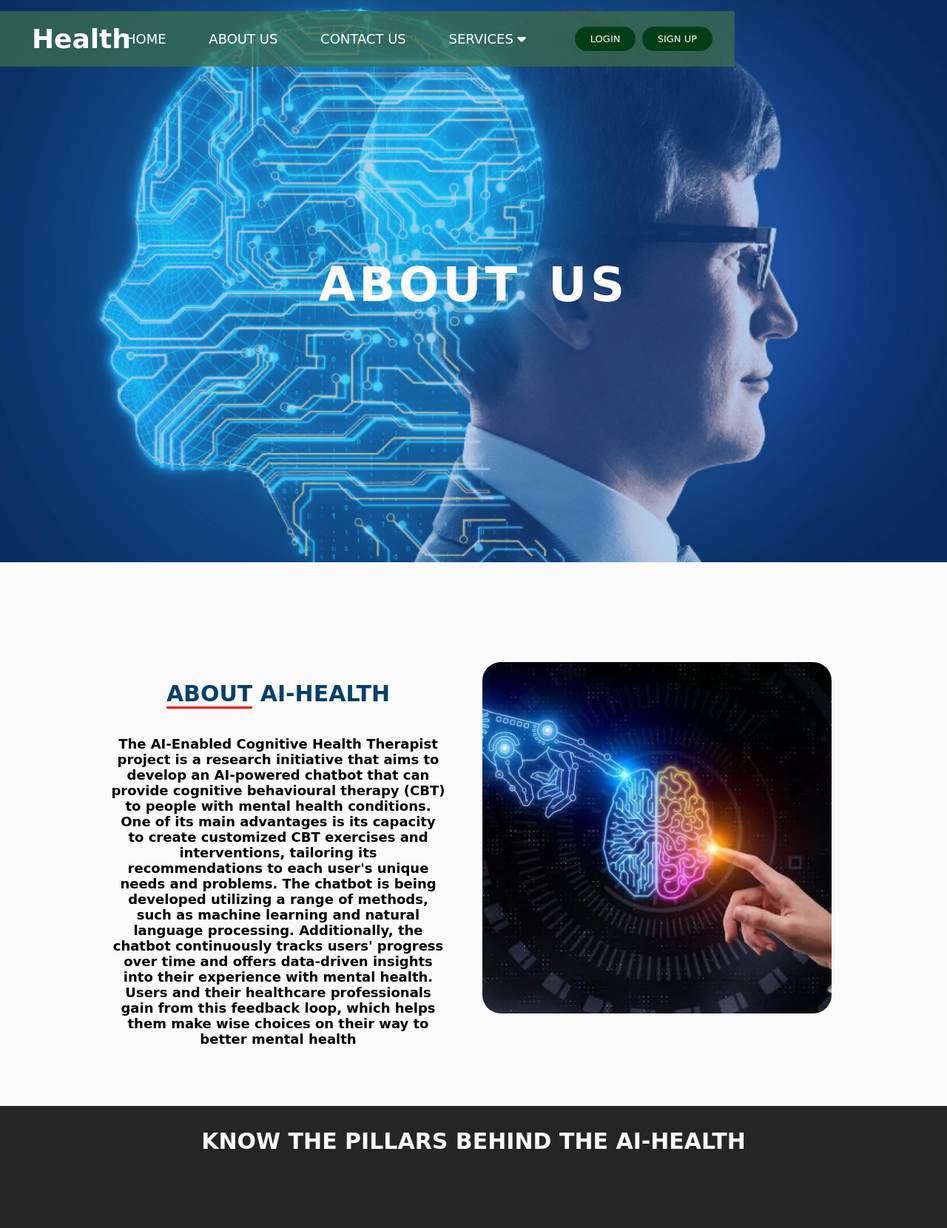
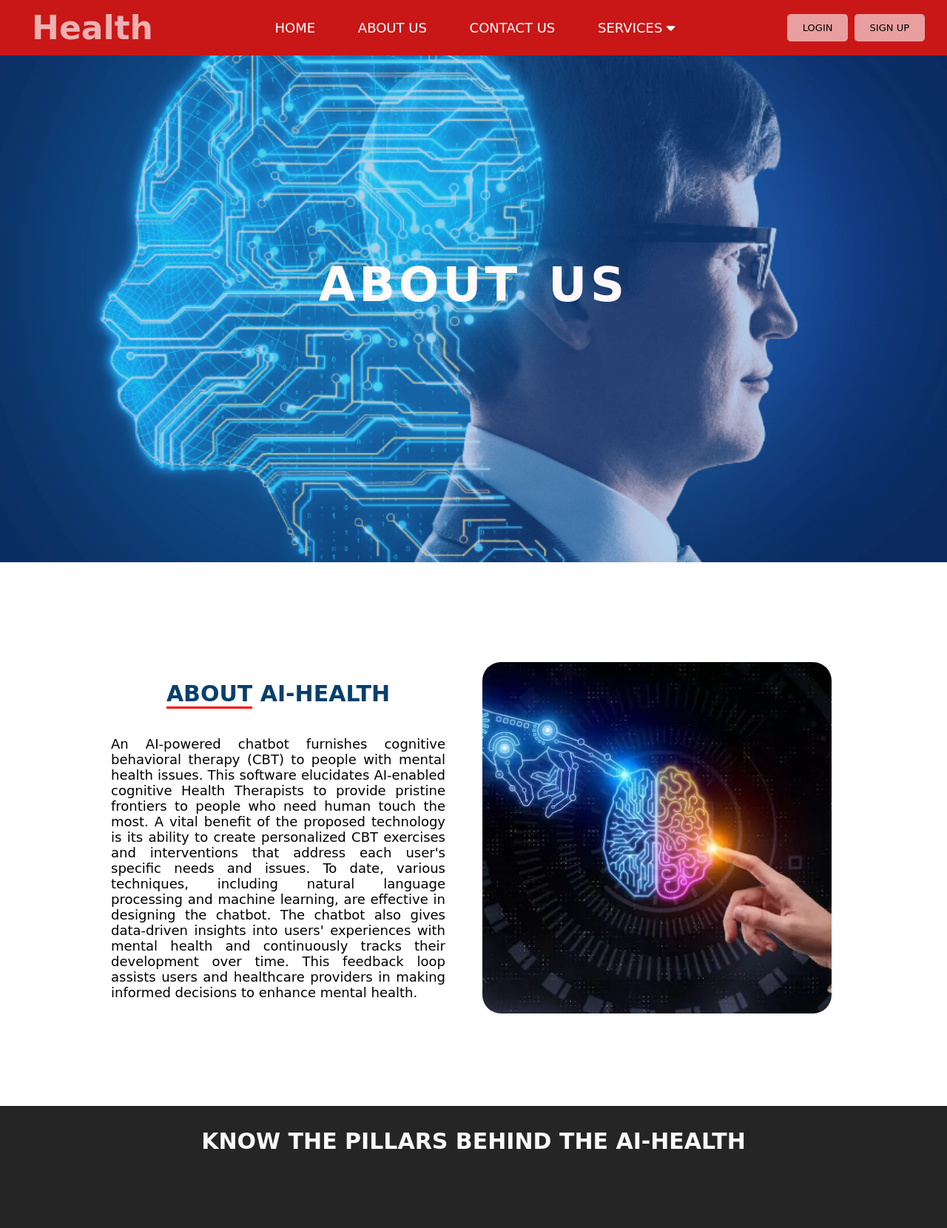
Before and after one commit to Arijit1610/AI-Enabled_Cognitive_Health_Therapist, a Flask app: page /about in a window 1280 px wide. Shown: the top 1660 px of the page at 74% size. Run offline with Flask 3, Linux system fonts and the light colour scheme; some libraries are stand-ins or nearby versions; some web fonts are replaced.

Commit message:
about and home page

```diff
--- a/main.py
+++ b/main.py
@@ -5,10 +5,14 @@ app = Flask(__name__)
 @app.route('/home')
 def home():
 	return render_template('home.html')
+	# return "This page is under development"
 @app.route('/contact')
 def contact():
 	return render_template('contact.html')
 @app.route('/about')
 def about():
 	return render_template('about.html')
+@app.route('/service')
+def service():
+	return render_template("Services.html")
 app.run(debug=True)
--- a/static/css/aboutus_newproj.css
+++ b/static/css/aboutus_newproj.css
@@ -8,7 +8,7 @@
 }
 
 /* Navbar */
-header {
+/* header {
   z-index: 999;
   position: absolute;
   top: 0;
@@ -79,7 +79,7 @@ header .navigation .navigation-items .active:before {
   bottom: 0;
   left: 0;
   transition: 0.3s ease;
-}
+} */
 
 /* Content */
 .home {
@@ -305,7 +305,7 @@ i.fa-lock {
  }
 .sep2 p {
   font-size: 18px;
-  font-weight: bold;
+
   padding: 40px 30px 5px 30px;
   text-align: left;
 }
--- a/static/css/contact_aihealth.css
+++ b/static/css/contact_aihealth.css
@@ -8,7 +8,7 @@
 }
 
 /* Navbar */
-header {
+/* header {
   z-index: 999;
   position: absolute;
   top: 0;
@@ -87,7 +87,7 @@ header .navigation  .active:before {
   bottom:-5px;
   left: 0;
   transition: 0.3s ease;
-}
+} */
 /* Content */
 .home {
   padding: 100px 200px;
--- a/static/css/navbar.css
+++ b/static/css/navbar.css
@@ -1,9 +1,17 @@
-@font-face {
+/* @font-face {
     font-family: Manjari;
     src: url('Manjari-Regular.ttf');
 
     font-family: Signika;
     src:url('Signika-VariableFont_GRAD.ttf')
+} */
+
+@font-face {
+    font-family: Manjari;
+    src: url(/Font/Manjari/Manjari-Regular.ttf);
+
+    font-family: Signika;
+    src:url(/Font/Signika/Signika-VariableFont_GRAD\,wght.ttf);
 }
 
 
@@ -14,7 +22,7 @@
 }
 body
 {
-    background-color: #fbfbfb;
+    background-color: #ffffff;
 }
 
 
@@ -25,6 +33,8 @@ header
 {
     position: fixed;
     width: 100%;
+	z-index: 9999;
+	opacity: 1;
 }
 
 /* .header_up
@@ -43,24 +53,26 @@ header
 	display: flex;
 	font-size: 18px;
 	font-family: Signika ;
+    flex-wrap: wrap;
 	justify-content: space-between;
 	align-items:center;
 
 	/* overflow: auto; */
-	background-color: #3c6e4dc2;
+	background-color: #c91717;
 }
-.website_name
+.website-name
 {
-	font-size: 25px;
-    width: 25%;
-    flex-basis:100px;
-}
-.header_down h1
-{
-	color: white;
-	width: 164%;
+    /* font-family: Manjari ,Signika; */
+	font-size: 22px ;
+    width: 35%;
+    color: rgba(255, 255, 255, 0.665) ;
+    flex-basis:250px ;
     text-align: center;
 }
+/* .website-name h1
+{
+	width: 164%;
+} */
 
 
 .login_signup ul li
@@ -71,17 +83,17 @@ header
 .login_signup ul li a
 {
     text-decoration: none;
-    padding: 9px 21px;
-    border-radius: 30px;
-    background-color:#023f16 ;
-    color: white;
+    padding: 11px 21px;
+    border-radius: 5px;
+    background-color: rgba(255, 253, 253, 0.592);
+    color: black;
 }
 .login_signup ul li a:hover
 {
-    background-color: rgba(255, 253, 253, 0.592);
-    color: black;
-    padding: 9px 21px;
-    border-radius: 30px;
+    background-color:#023f16 ;
+    color: white;
+    padding: 11px 21px;
+    border-radius: 5px;
 }
 
 
@@ -108,22 +120,30 @@ header
 {
     text-decoration: none;
     padding: 11px 21px;
-    border-radius: 30px;
+    border-bottom: 2px  #3c6e4dc2;
+    /* border-radius: 7px; */
     /* background-color: ; */
     color: white;
 }
 .navbar ul li a:hover
 {
-    background-color: rgba(255, 253, 253, 0.592);
-    color: black;
+    /* background-color: rgba(255, 253, 253, 0.592); */
+    /* text-decoration: underline; */
+
+    color: rgb(255, 255, 255);
     padding: 11px 21px;
-    border-radius: 30px;
+    border-bottom: 2px solid #ffffffc2 ;
+    border-radius: 5px;
 }
 .dropdown
 {
     position: relative;
     display: inline-block;
     /* padding: 5px 5px; */
+}
+.dropdown li a i
+{
+    font-size: 10px;
 }
 div.dropdown-content
 {
@@ -133,6 +153,8 @@ div.dropdown-content
 }
 .dropdown:hover  .dropdown-content
 {
+    position : absolute;
+    top: 150%;
     display:flex;
     flex-direction: column;
     flex-wrap: wrap;
@@ -143,13 +165,15 @@ div.dropdown-content
 .dropdown:hover .dropdown-content a
 {
     padding: 11px 21px;
-    border-radius: 7px;
+    border-radius: 7px !important;
     color: black;
 }
 .dropdown:hover .dropdown-content a:hover
 {
-    background-color: #3c6e4dc2;
+    background-color: #3c6e4dc2 ;
     color:white;
+    border-bottom: none !important;
+    /* text-decoration: underline; */
     padding: 11px 21px;
-    border-radius: 7px;
+    border-radius: 7px !important;
 }
--- a/templates/Services.html
+++ b/templates/Services.html
@@ -9,6 +9,9 @@ Services
 
 {% block content %}
 <div style="height: 50vh ; width: 100%;"></div>
+<center>
+	<h1>This page is under development</h1>
+</center>
 <div style="height: 50vh ; width: 100%;"></div>
 <div></div>
 {% endblock %}
--- a/templates/about.html
+++ b/templates/about.html
@@ -98,7 +28,7 @@ ABOUT US
          <h2><span>ABOUT</span> AI-HEALTH</h2>
 
 
-          <p style="text-align: center;" >The AI-Enabled Cognitive Health Therapist project is a research initiative that aims to develop an AI-powered chatbot that can provide cognitive behavioural therapy (CBT) to people with mental health conditions. One of its main advantages is its capacity to create customized CBT exercises and interventions, tailoring its recommendations to each user's unique needs and problems. The chatbot is being developed utilizing a range of methods, such as machine learning and natural language processing. Additionally, the chatbot continuously tracks users' progress over time and offers data-driven insights into their experience with mental health. Users and their healthcare professionals gain from this feedback loop, which helps them make wise choices on their way to better mental health</p>
+          <p style="text-align: justify;" >An AI-powered chatbot furnishes cognitive behavioral therapy (CBT) to people with mental health issues. This software elucidates AI-enabled cognitive Health Therapists to provide pristine frontiers to people who need human touch the most. A vital benefit of the proposed technology is its ability to create personalized CBT exercises and interventions that address each user's specific needs and issues. To date, various techniques, including natural language processing and machine learning, are effective in designing the chatbot. The chatbot also gives data-driven insights into users' experiences with mental health and continuously tracks their development over time. This feedback loop assists users and healthcare providers in making informed decisions to enhance mental health.</p>
         </div>
 
         <div class="abt_pic">
@@ -170,10 +100,10 @@ ABOUT US
   <section>
     <div class="back-content">
     <div class="sep2">
-        <h2><span>WHY</span> AI-HEALTH</h2>
+        <h2><span>WHY</span> AI-HEALTH ?</h2>
 
 
-        <p style="text-align: center;" >A critical step toward democratizing mental health care is being taken with the "AI-Enabled Cognitive Health Therapist" initiative. This ground-breaking approach delivers individualized and accessible therapy by utilizing artificial intelligence. It not only empowers consumers but also aligns with changing healthcare demands thanks to its easy user interface, ongoing customisation, and strict data privacy measures. It has the potential to alter mental health, lighten the load on conventional healthcare systems, and eventually improve quality of life for countless people around the world as it develops and adapts.</p>
+        <p style="text-align: justify;" >A critical step toward democratizing mental health care is being taken with the "AI-Enabled Cognitive Health Therapist" initiative. This ground-breaking approach delivers individualized and accessible therapy by utilizing artificial intelligence. It not only empowers consumers but also aligns with changing healthcare demands thanks to its easy user interface, ongoing customisation, and strict data privacy measures. It has the potential to alter mental health, lighten the load on conventional healthcare systems, and eventually improve quality of life for countless people around the world as it develops and adapts.</p>
       </div>
 
       <div class="abt_pic" >
--- a/templates/base.html
+++ b/templates/base.html
@@ -10,14 +10,14 @@
 		{% endblock %}
 	</title>
 
+	{% block head %}
+
+	{% endblock %}
 	<link rel="icon" type="image/x-icon" href="{{ url_for('static', filename = 'assets/favicon.ico')}}" />
 	<link rel="stylesheet" href="{{ url_for('static',filename='css/style.css') }}" />
 	<link rel="stylesheet" href="{{ url_for('static',filename='css/navbar.css') }}" />
 	<link rel="stylesheet" href="https://cdnjs.cloudflare.com/ajax/libs/font-awesome/6.4.0/css/all.min.css" />
 	<link rel="stylesheet" href="http://maxcdn.bootstrapcdn.com/font-awesome/4.2.0/css/font-awesome.min.css" />
-	{% block head %}
-
-	{% endblock %}
 </head>
 
 <body>
@@ -34,7 +34,7 @@
 					<li><a href="/home">HOME</a></li>
                     <li><a href="/about">ABOUT US</a></li>
                     <li><a href="/contact">CONTACT US</a></li>
-					<li class="dropdown"><a href="#">SERVICES <i class="fa-solid fa-caret-down"></i></a>
+					<li class="dropdown"><a href="/service">SERVICES <i class="fa-solid fa-caret-down"></i></a>
 
                         <div class="dropdown-content">
 							<a href="">Appointment</a>
@@ -72,7 +72,7 @@
 				<h3><span>H</span>ealth</h3>
 				<p>
 					<a href="/home" id="link1">Home</a>
-					<a href="#">Services</a>
+					<a href="/service">Services</a>
 					<a href="/about">About</a>
 					<a href="#">More</a>
 					<a href="/contact">Contact</a>
--- a/templates/home.html
+++ b/templates/home.html
@@ -9,7 +9,11 @@ HOME
 {% endblock %}
 
 {% block content %}
+
 <div style="height: 50vh ; width: 100%;"></div>
-<div style="height: 50vh ; width: 100%;"></div>
+<center>
+<h1>This page is under development</h1>
+</center>
+	<div style="height: 50vh ; width: 100%;"></div>
 <div></div>
 {% endblock %}
```
Also changed, not shown: other parts of templates/about.html (+0 -70 lines), 1 other file. Lines whose indentation alone changed are shown as unchanged.
